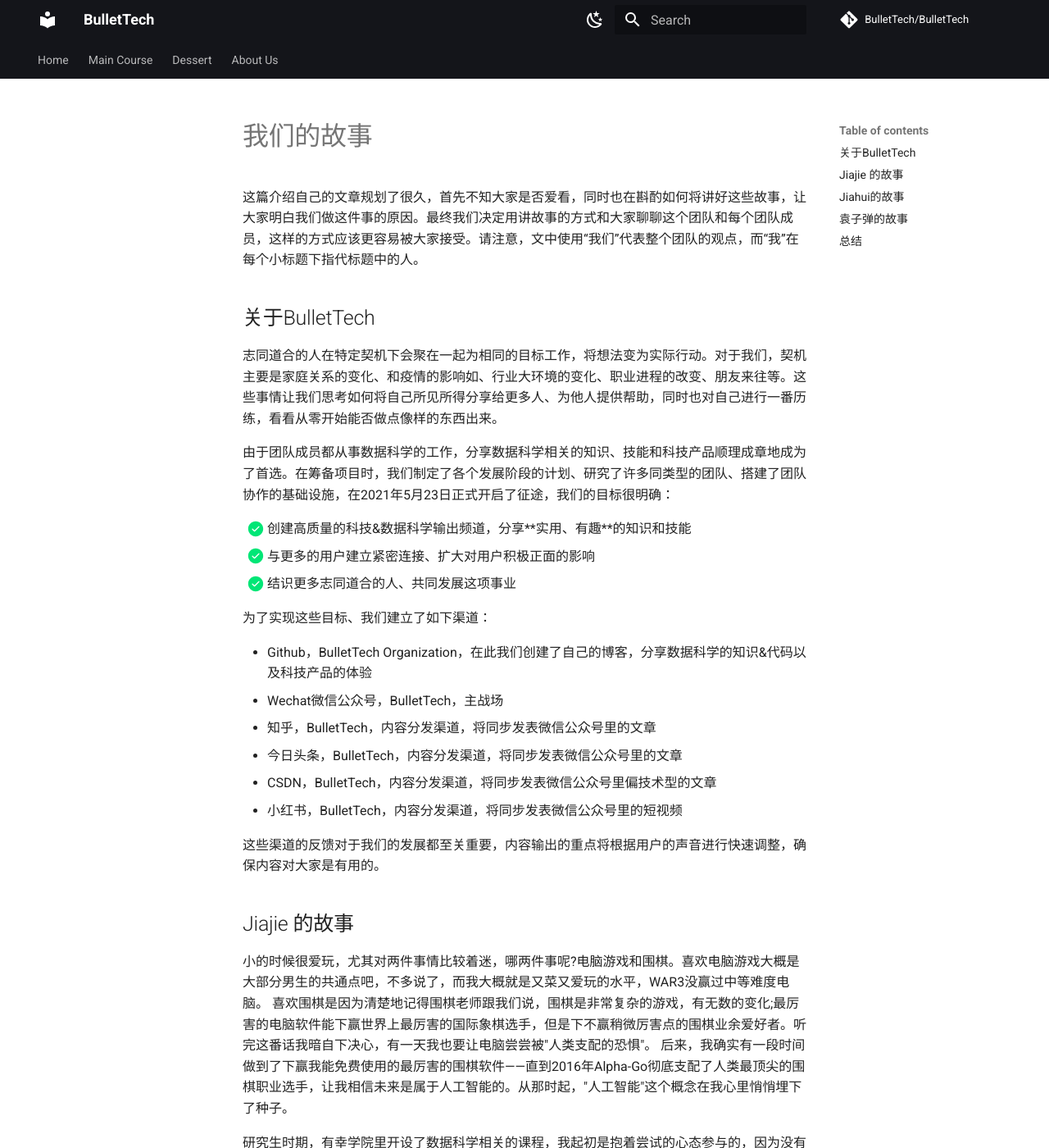
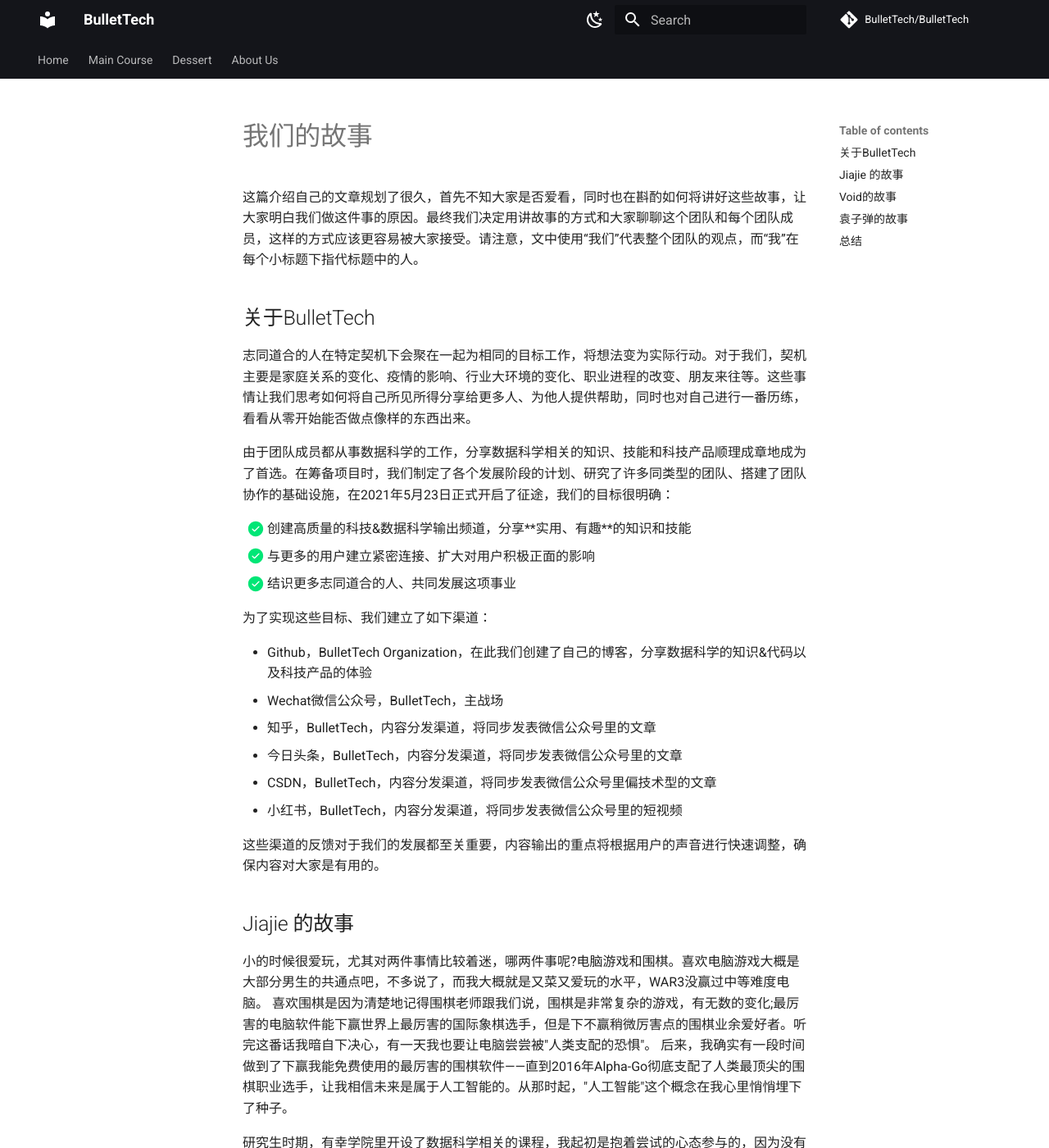
Before and after one commit to BulletTech/BulletTech, an MkDocs documentation site: the page built from docs/our_story.md, in a window 1280 px wide and 1400 px high. Shown: the whole window at 82% size. Built offline with MkDocs 1.6.1 and Material for MkDocs 9.7.7, drawn with Linux system fonts in a browser that asks for light colours; comment, search, counter and statistics services are not loaded.

Commit message:
small adjusts

```diff
--- a/docs/our_story.md
+++ b/docs/our_story.md
@@ -4,7 +4,7 @@
 
 ## 关于BulletTech
 
-志同道合的人在特定契机下会聚在一起为相同的目标工作，将想法变为实际行动。对于我们，契机主要是家庭关系的变化、和疫情的影响如、行业大环境的变化、职业进程的改变、朋友来往等。这些事情让我们思考如何将自己所见所得分享给更多人、为他人提供帮助，同时也对自己进行一番历练，看看从零开始能否做点像样的东西出来。
+志同道合的人在特定契机下会聚在一起为相同的目标工作，将想法变为实际行动。对于我们，契机主要是家庭关系的变化、疫情的影响、行业大环境的变化、职业进程的改变、朋友来往等。这些事情让我们思考如何将自己所见所得分享给更多人、为他人提供帮助，同时也对自己进行一番历练，看看从零开始能否做点像样的东西出来。
 
 由于团队成员都从事数据科学的工作，分享数据科学相关的知识、技能和科技产品顺理成章地成为了首选。在筹备项目时，我们制定了各个发展阶段的计划、研究了许多同类型的团队、搭建了团队协作的基础设施，在2021年5月23日正式开启了征途，我们的目标很明确：
 
@@ -35,11 +35,10 @@
 
 越是接触，越是发现这个数据科学是一片广阔且边缘在不断扩张的交叉领域。兜兜转转，我有幸来到了目前所在的金融行业公司做数据分析，然而即便是同一个title，公司内各位同事的工作性质也不尽相同。更让我惊喜的是，公司间同事的氛围某种程度上更像是同学，遇到了不少抑或是有趣抑或是目标相近，经验丰富的同级同事和seniors。和他们工作中和工作外的交流，给我提供了不少专业上以及专业方向以外的指引，也让我自身的定位和对未来的规划渐渐清晰。
 
-## Jiahui的故事
+## Void的故事
 
 本科读的物理，修了金融的双学位，研究生依旧是经济大类。有着奇奇怪怪的复合背景，但似乎和写代码没有太大的关系。
 只是由于大四的时候做了一份量化投资私募的实习，从此便简单的相信自己一定会成为一个“优秀”的Quant。去过大大小小的私募、券商、基金实习，依旧是一个不会投资的小韭菜。只是觉得写代码很有意思，很有成就感，自己写的也不是太差，于是在最后一个暑期“艰难”转行。
-
 
 虽然作为Quant的日常也有写代码、看paper，但从我有限的经历来看，还是很传统的互联网有许多不同。
 
```
